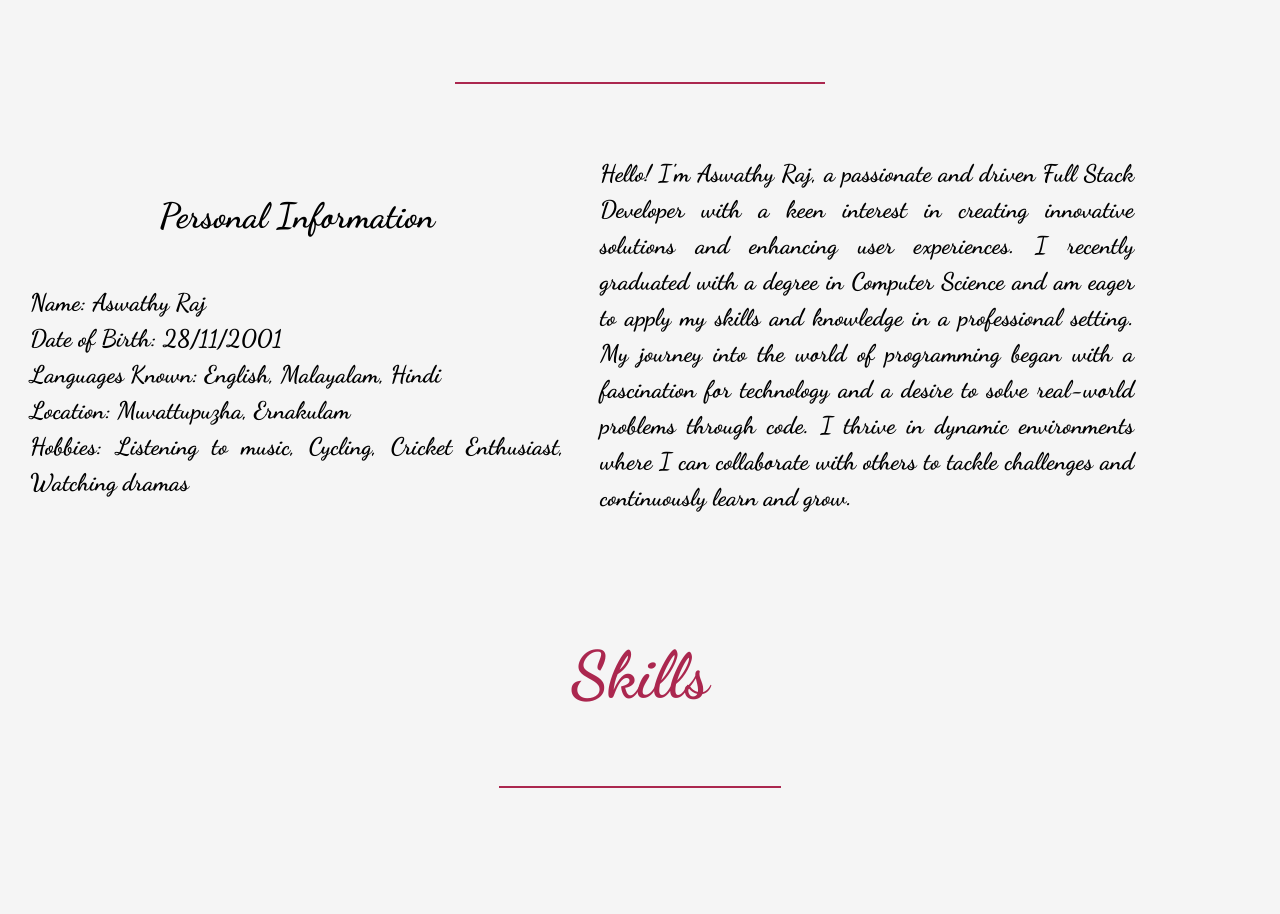
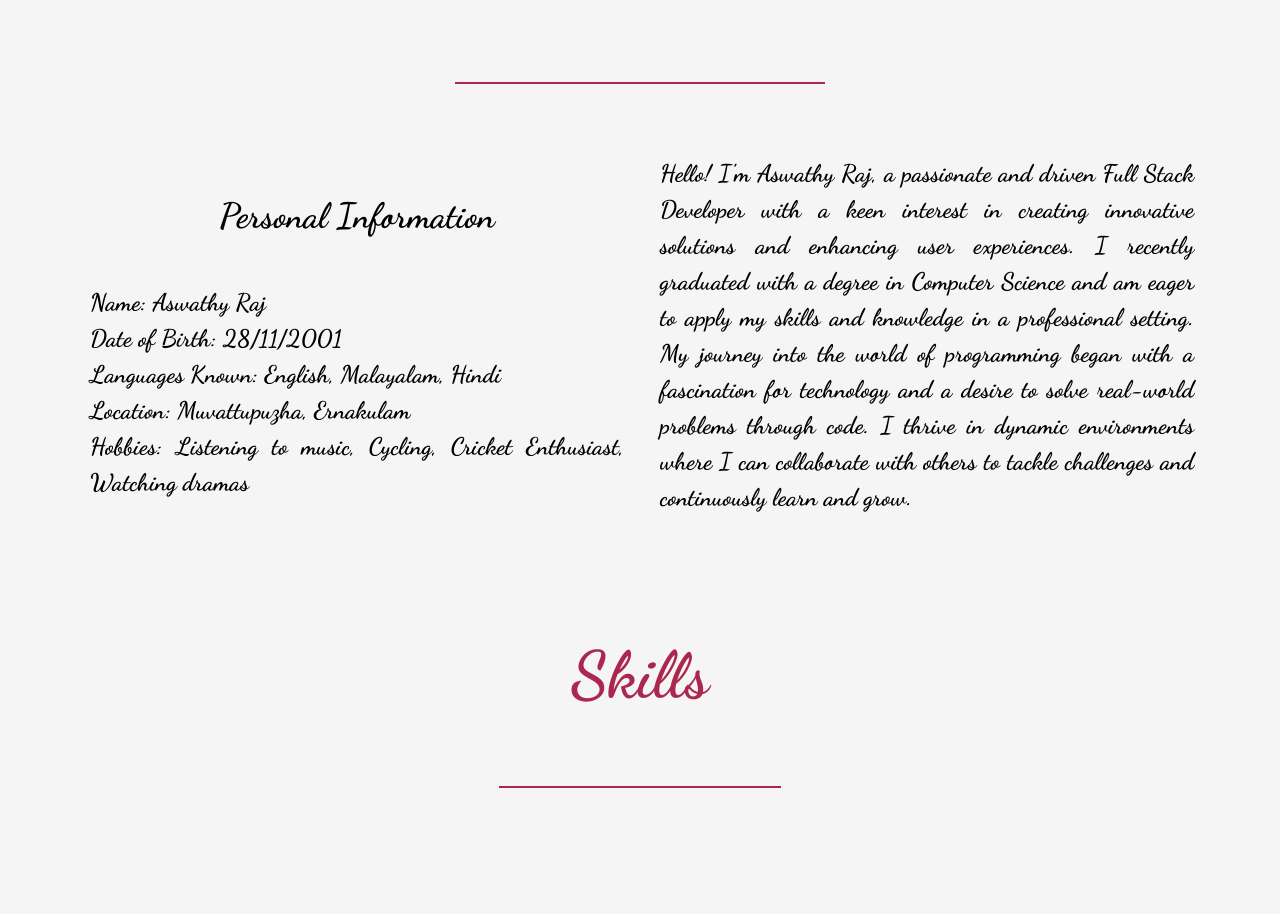
Before and after one commit to Achu-Raj-Aswathy/my_portfolio, a React (Create React App) app: page / in a window 1280 px wide. Shown: the part 1003-1917 px from the top of the page. Built offline with nearby package versions, Linux system fonts and the light colour scheme.

Commit message:
my portfolio

```diff
--- a/src/Components/About.jsx
+++ b/src/Components/About.jsx
@@ -9,7 +9,7 @@ function About() {
                 <div className='d-flex align-items-center justify-content-center flex-column mt-3 mb-3 text-justify'>
                     <h3><b className="heading p-5 " style={{ color: "#AB274F", fontSize: "65px" }}>About Me</b></h3>
                 </div>
-                <div className='ms-2 container'>
+                <div className='ms-5 container'>
                     <Row className='flex-md-row-reverse'>
                         <Col lg={6} xs={12} md={6} className='mt-4'>
                             <p className='d-flex text-justify'>Hello! I'm Aswathy Raj, a passionate and driven Full Stack Developer with a keen interest in creating innovative solutions and enhancing user experiences.
```
